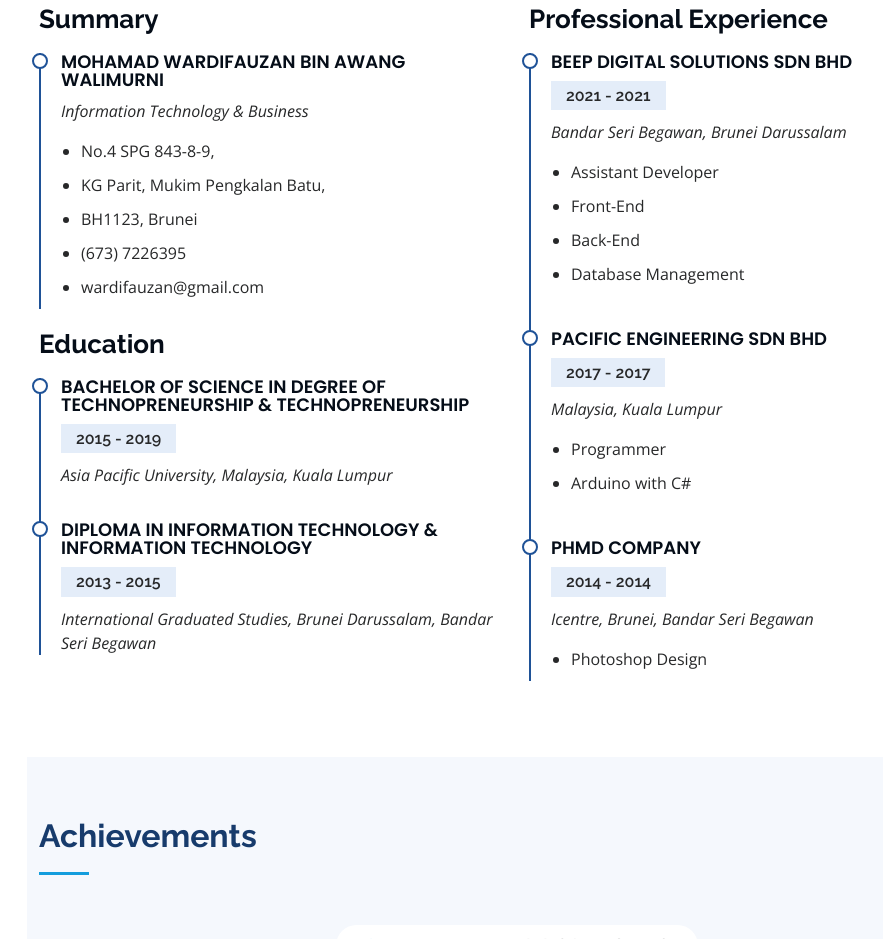
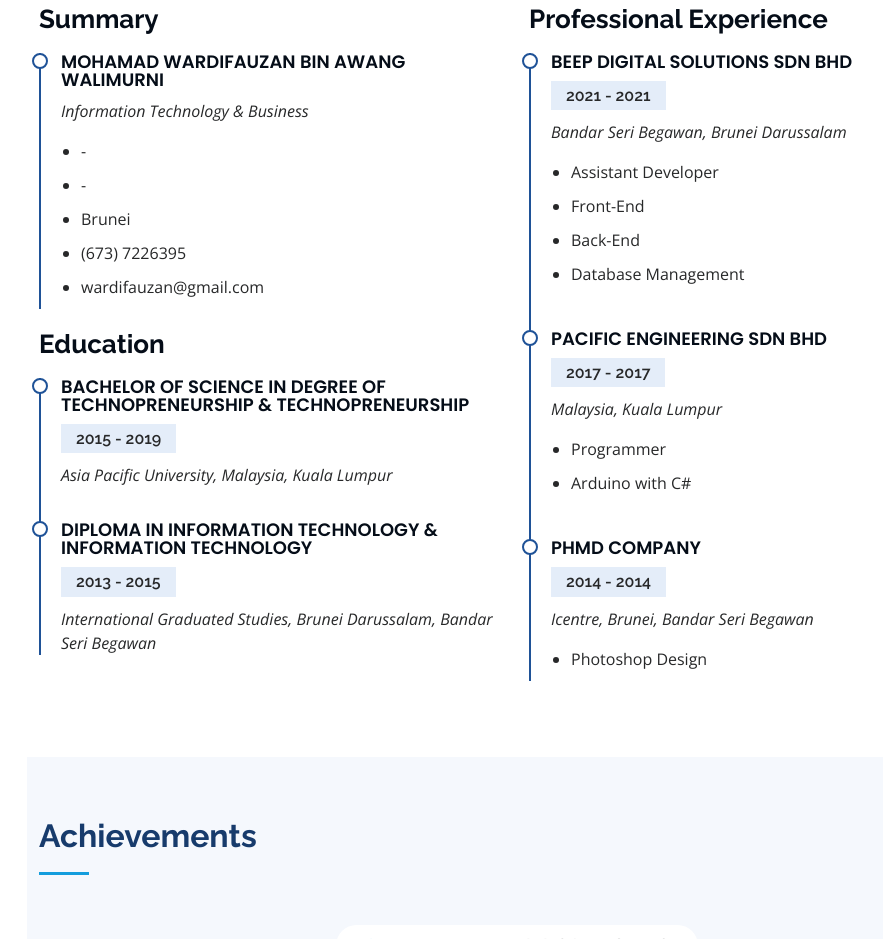
Before and after one commit to Wardifauzan/Wardifauzan, a plain HTML site: page index.html in a window 1280 px wide. Shown: the part 2020-2959 px from the top of the page, without its empty margins (273-1156 px from the left). Drawn offline with nearby package versions, Linux system fonts and the light colour scheme.

Commit message:
Update index.html

```diff
--- a/index.html
+++ b/index.html
@@ -187,9 +187,9 @@
               <h4>Mohamad Wardifauzan bin Awang Walimurni</h4>
               <p><em>Information Technology & Business</em></p>
               <ul>
-                <li>No.4 SPG 843-8-9,</li>
-                <li>KG Parit, Mukim Pengkalan Batu,</li>
-                <li>BH1123, Brunei</li>
+                <li>-</li>
+                <li>-</li>
+                <li>Brunei</li>
                 <li>(673) 7226395</li>
                 <li>wardifauzan@gmail.com</li>
               </ul>
```
